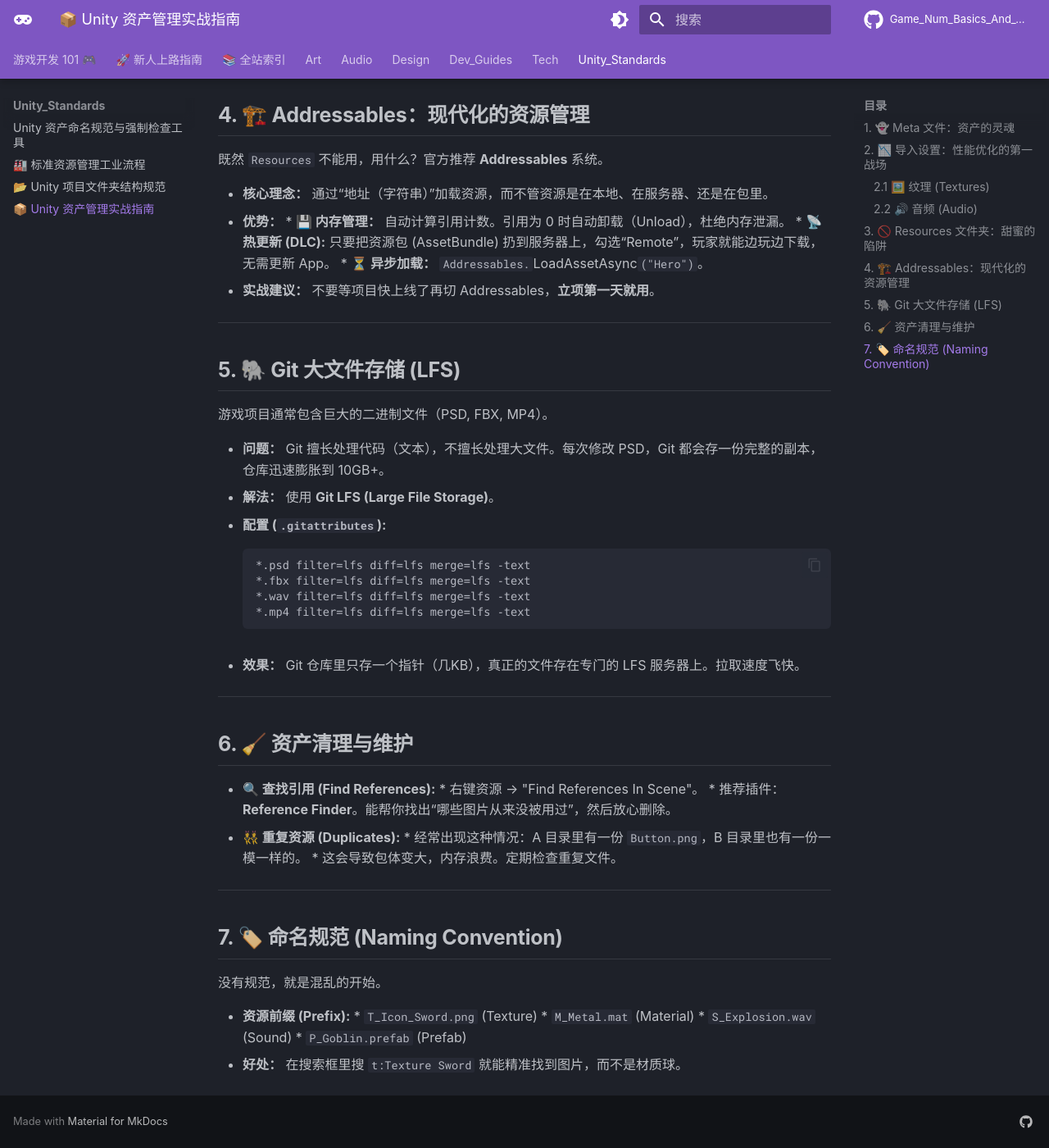
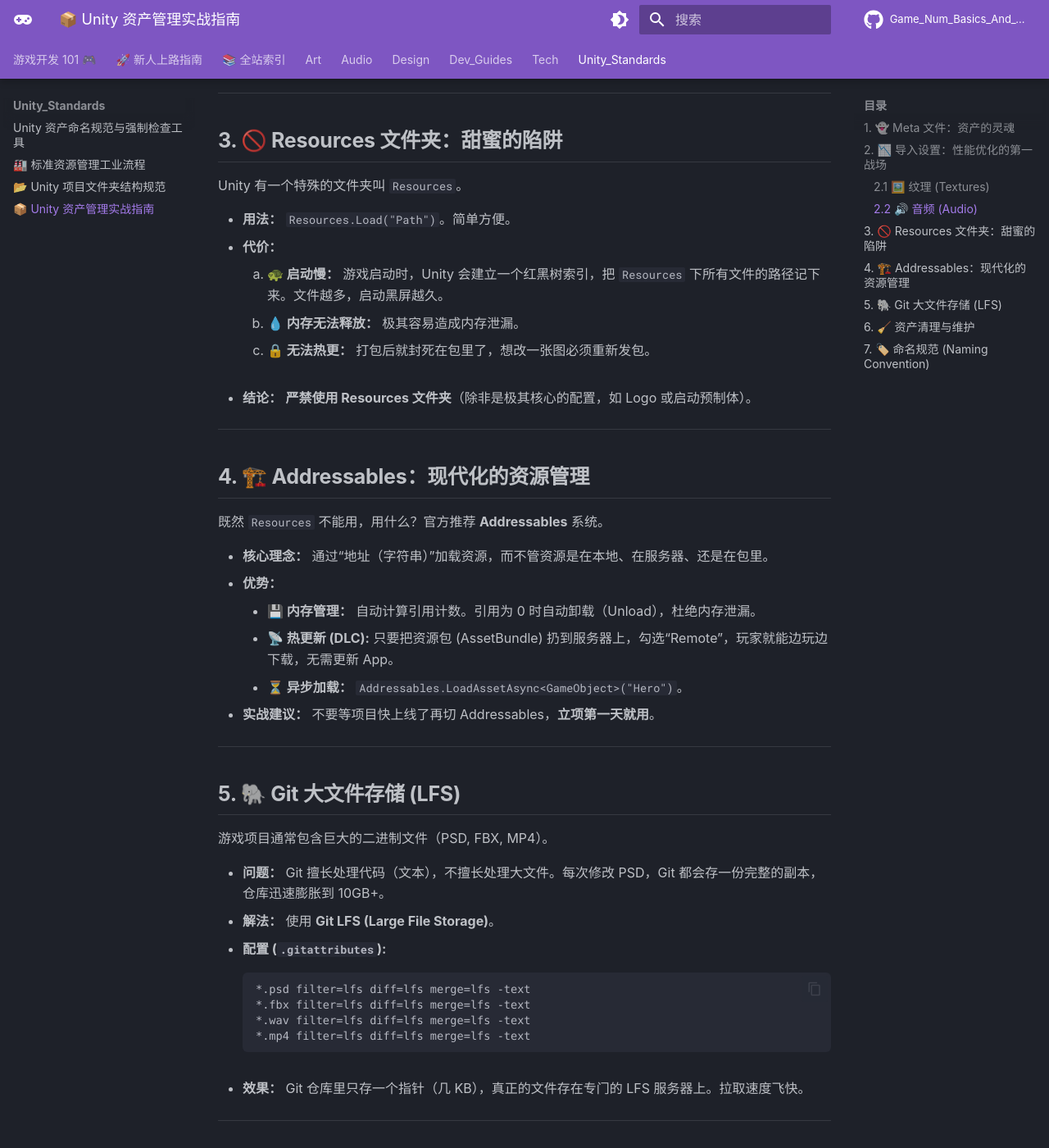
Before and after one commit to lsc1414/Game_Num_Basics_And_Calc, an MkDocs documentation site: the page built from docs/Unity_Standards/Asset_Management.md, in a window 1280 px wide and 1400 px high, scrolled down 1589 px. Shown: the whole window at 82% size. Built offline with MkDocs 1.6.1 and Material for MkDocs 9.7.7, drawn with Linux system fonts in a browser that asks for light colours; comment, search, counter and statistics services are not loaded; some of the changed text lies outside the part shown.

Commit message:
fix: correct backtick placement in Asset_Management.md

````diff
--- a/docs/Unity_Standards/Asset_Management.md
+++ b/docs/Unity_Standards/Asset_Management.md
@@ -9,13 +9,13 @@
 
 很多新手最容易犯的错误就是：**在 Windows 资源管理器里直接删除或移动文件，而不是在 Unity 编辑器里操作。**
 
-*   **原理：** Unity 不通过文件名来引用资源，而是通过 `.meta` 文件里的 **GUID** (全局唯一标识符)。
-*   **💥 事故现场：**
-    *   你在文件夹里把 `Player.png` 改名为 `Hero.png`。
-    *   Unity 找不到 `Player.png` 的 meta 文件，以为它被删了。
-    *   Unity 为 `Hero.png` 生成一个新的 meta 文件（新的 GUID）。
-    *   **结果：** 场景里所有引用 `Player.png` 的地方全部变成 **Missing (紫红色)**。
-*   **⚖️ 铁律：** **永远在 Unity Project 窗口里移动、重命名、删除文件。** 如果必须在外部操作，请确保连同 `.meta` 文件一起操作。
+- **原理：** Unity 不通过文件名来引用资源，而是通过 `.meta` 文件里的 **GUID** (全局唯一标识符)。
+- **💥 事故现场：**
+  - 你在文件夹里把 `Player.png` 改名为 `Hero.png`。
+  - Unity 找不到 `Player.png` 的 meta 文件，以为它被删了。
+  - Unity 为 `Hero.png` 生成一个新的 meta 文件（新的 GUID）。
+  - **结果：** 场景里所有引用 `Player.png` 的地方全部变成 **Missing (紫红色)**。
+- **⚖️ 铁律：** **永远在 Unity Project 窗口里移动、重命名、删除文件。** 如果必须在外部操作，请确保连同 `.meta` 文件一起操作。
 
 ---
 
@@ -24,24 +24,26 @@
 美术给你的图可能是 4K 的 PNG，音频可能是 50MB 的 WAV。直接用就是灾难。
 
 ### 2.1 🖼️ 纹理 (Textures)
-*   **Max Size (最大尺寸):**
-    *   UI 图片：通常 2048 或 1024 够了。不要让 4K 图进手机包。
-    *   **规则：** 永远只用“够用”的尺寸。在 Scene 视图拉近看，不模糊即可。
-*   **Compression (压缩格式):**
-    *   **🖥️ PC:** DXT1/DXT5 (Crunched)。
-    *   **🤖 Android:** ASTC (推荐) 或 ETC2。
-    *   **🍎 iOS:** ASTC (推荐) 或 PVRTC。
-    *   **坑：** 不要选 "True Color" 或 "RGBA 32 bit"，除非是 UI 渐变色出现了严重色阶。压缩能节省 90% 的显存。
-*   **Read/Write Enabled:**
-    *   **默认关掉！** 除非你要在代码里用 `GetPixel()` 修改图片。开启它会导致内存占用**翻倍**（显存一份，内存一份）。
+
+- **Max Size (最大尺寸):**
+  - UI 图片：通常 2048 或 1024 够了。不要让 4K 图进手机包。
+  - **规则：** 永远只用“够用”的尺寸。在 Scene 视图拉近看，不模糊即可。
+- **Compression (压缩格式):**
+  - **🖥️ PC:** DXT1/DXT5 (Crunched)。
+  - **🤖 Android:** ASTC (推荐) 或 ETC2。
+  - **🍎 iOS:** ASTC (推荐) 或 PVRTC。
+  - **坑：** 不要选 "True Color" 或 "RGBA 32 bit"，除非是 UI 渐变色出现了严重色阶。压缩能节省 90% 的显存。
+- **Read/Write Enabled:**
+  - **默认关掉！** 除非你要在代码里用 `GetPixel()` 修改图片。开启它会导致内存占用**翻倍**（显存一份，内存一份）。
 
 ### 2.2 🔊 音频 (Audio)
-*   **Force To Mono (强制单声道):**
-    *   **必选！** 除非是 3D 环绕声效。手机外放听不出立体声，勾选这个能省一半内存。
-*   **Load Type (加载方式):**
-    *   **Decompress On Load:** 适合短音效（UI 点击、枪声）。解压后驻留内存，响应快。
-    *   **Compressed In Memory:** 适合中等长度音效。
-    *   **Streaming (流式加载):** **背景音乐 (BGM) 必选！** 别把 50MB 的 BGM 一次性加载到内存里，边放边读。
+
+- **Force To Mono (强制单声道):**
+  - **必选！** 除非是 3D 环绕声效。手机外放听不出立体声，勾选这个能省一半内存。
+- **Load Type (加载方式):**
+  - **Decompress On Load:** 适合短音效（UI 点击、枪声）。解压后驻留内存，响应快。
+  - **Compressed In Memory:** 适合中等长度音效。
+  - **Streaming (流式加载):** **背景音乐 (BGM) 必选！** 别把 50MB 的 BGM 一次性加载到内存里，边放边读。
 
 ---
 
@@ -49,14 +51,15 @@
 
 Unity 有一个特殊的文件夹叫 `Resources`。
 
-*   **用法：** `Resources.Load("Path")`。简单方便。
-*   **代价：**
-    1.  **🐢 启动慢：** 游戏启动时，Unity 会建立一个红黑树索引，把 `Resources` 下所有文件的路径记下来。文件越多，启动黑屏越久。
-    2.  **💧 内存无法释放：** 极其容易造成内存泄漏。
+- **用法：** `Resources.Load("Path")`。简单方便。
+- **代价：**
 
-    3.  **🔒 无法热更：** 打包后就封死在包里了，想改一张图必须重新发包。
+  1.  **🐢 启动慢：** 游戏启动时，Unity 会建立一个红黑树索引，把 `Resources` 下所有文件的路径记下来。文件越多，启动黑屏越久。
+  2.  **💧 内存无法释放：** 极其容易造成内存泄漏。
 
-*   **结论：** **严禁使用 Resources 文件夹**（除非是极其核心的配置，如 Logo 或启动预制体）。
+  3.  **🔒 无法热更：** 打包后就封死在包里了，想改一张图必须重新发包。
+
+- **结论：** **严禁使用 Resources 文件夹**（除非是极其核心的配置，如 Logo 或启动预制体）。
 
 ---
 
@@ -64,12 +67,12 @@
 
 既然 `Resources` 不能用，用什么？官方推荐 **Addressables** 系统。
 
-*   **核心理念：** 通过“地址（字符串）”加载资源，而不管资源是在本地、在服务器、还是在包里。
-*   **优势：**
-    *   **💾 内存管理：** 自动计算引用计数。引用为 0 时自动卸载（Unload），杜绝内存泄漏。
-    *   **📡 热更新 (DLC):** 只要把资源包 (AssetBundle) 扔到服务器上，勾选“Remote”，玩家就能边玩边下载，无需更新 App。
-    *   **⏳ 异步加载：** `Addressables.`LoadAssetAsync<GameObject>`("Hero")`。
-*   **实战建议：** 不要等项目快上线了再切 Addressables，**立项第一天就用**。
+- **核心理念：** 通过“地址（字符串）”加载资源，而不管资源是在本地、在服务器、还是在包里。
+- **优势：**
+  - **💾 内存管理：** 自动计算引用计数。引用为 0 时自动卸载（Unload），杜绝内存泄漏。
+  - **📡 热更新 (DLC):** 只要把资源包 (AssetBundle) 扔到服务器上，勾选“Remote”，玩家就能边玩边下载，无需更新 App。
+  - **⏳ 异步加载：** `Addressables.LoadAssetAsync<GameObject>("Hero")`。
+- **实战建议：** 不要等项目快上线了再切 Addressables，**立项第一天就用**。
 
 ---
 
@@ -77,28 +80,29 @@
 
 游戏项目通常包含巨大的二进制文件（PSD, FBX, MP4）。
 
-*   **问题：** Git 擅长处理代码（文本），不擅长处理大文件。每次修改 PSD，Git 都会存一份完整的副本，仓库迅速膨胀到 10GB+。
-*   **解法：** 使用 **Git LFS (Large File Storage)**。
-*   **配置 (`.gitattributes`):**
-    ```text
-    *.psd filter=lfs diff=lfs merge=lfs -text
-    *.fbx filter=lfs diff=lfs merge=lfs -text
-    *.wav filter=lfs diff=lfs merge=lfs -text
-    *.mp4 filter=lfs diff=lfs merge=lfs -text
-    ```
+- **问题：** Git 擅长处理代码（文本），不擅长处理大文件。每次修改 PSD，Git 都会存一份完整的副本，仓库迅速膨胀到 10GB+。
+- **解法：** 使用 **Git LFS (Large File Storage)**。
+- **配置 (`.gitattributes`):**
 
-*   **效果：** Git 仓库里只存一个指针（几KB），真正的文件存在专门的 LFS 服务器上。拉取速度飞快。
+  ```text
+  *.psd filter=lfs diff=lfs merge=lfs -text
+  *.fbx filter=lfs diff=lfs merge=lfs -text
+  *.wav filter=lfs diff=lfs merge=lfs -text
+  *.mp4 filter=lfs diff=lfs merge=lfs -text
+  ```
+
+- **效果：** Git 仓库里只存一个指针（几 KB），真正的文件存在专门的 LFS 服务器上。拉取速度飞快。
 
 ---
 
 ## 6. 🧹 资产清理与维护
 
-*   **🔍 查找引用 (Find References):**
-    *   右键资源 -> "Find References In Scene"。
-    *   推荐插件：**Reference Finder**。能帮你找出“哪些图片从来没被用过”，然后放心删除。
-*   **👯 重复资源 (Duplicates):**
-    *   经常出现这种情况：A 目录里有一份 `Button.png`，B 目录里也有一份一模一样的。
-    *   这会导致包体变大，内存浪费。定期检查重复文件。
+- **🔍 查找引用 (Find References):**
+  - 右键资源 -> "Find References In Scene"。
+  - 推荐插件：**Reference Finder**。能帮你找出“哪些图片从来没被用过”，然后放心删除。
+- **👯 重复资源 (Duplicates):**
+  - 经常出现这种情况：A 目录里有一份 `Button.png`，B 目录里也有一份一模一样的。
+  - 这会导致包体变大，内存浪费。定期检查重复文件。
 
 ---
 
@@ -106,9 +110,9 @@
 
 没有规范，就是混乱的开始。
 
-*   **资源前缀 (Prefix):**
-    *   `T_Icon_Sword.png` (Texture)
-    *   `M_Metal.mat` (Material)
-    *   `S_Explosion.wav` (Sound)
-    *   `P_Goblin.prefab` (Prefab)
-*   **好处：** 在搜索框里搜 `t:Texture Sword` 就能精准找到图片，而不是材质球。
+- **资源前缀 (Prefix):**
+  - `T_Icon_Sword.png` (Texture)
+  - `M_Metal.mat` (Material)
+  - `S_Explosion.wav` (Sound)
+  - `P_Goblin.prefab` (Prefab)
+- **好处：** 在搜索框里搜 `t:Texture Sword` 就能精准找到图片，而不是材质球。
````
